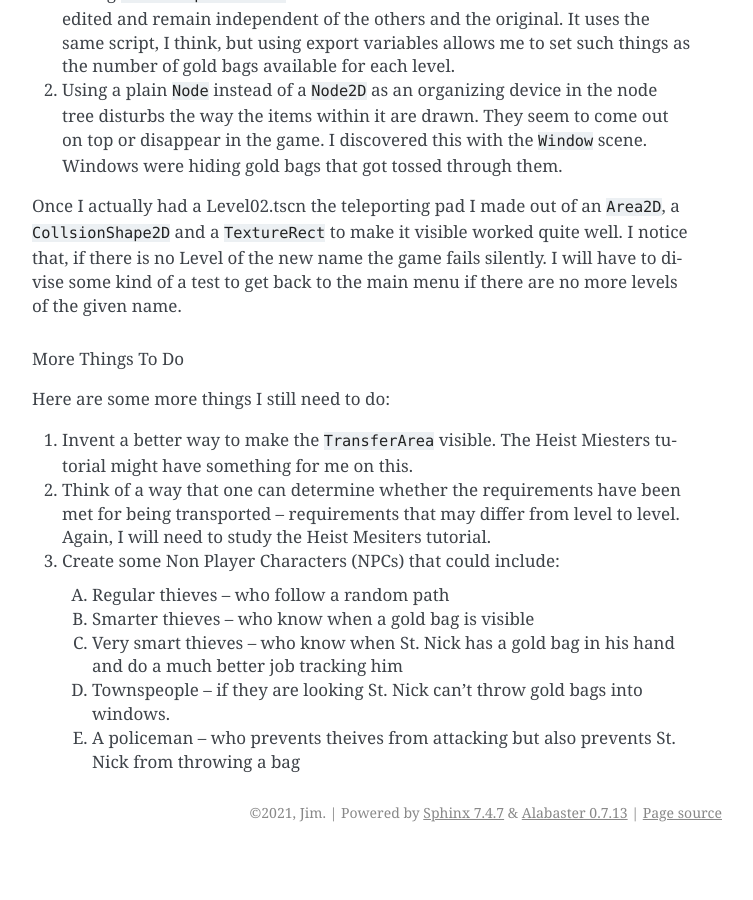
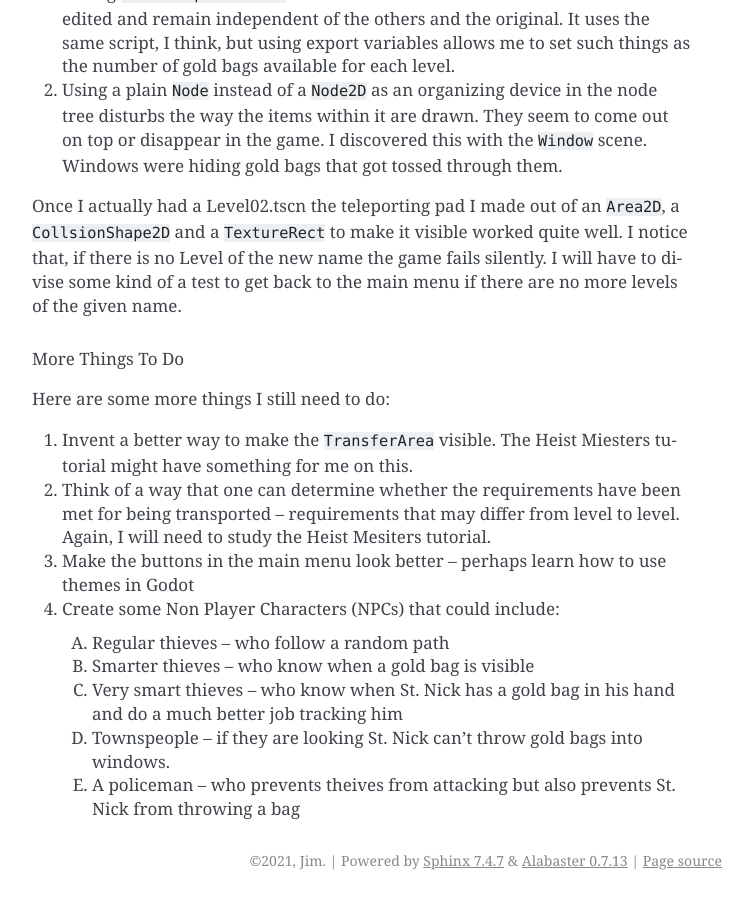
Before and after one commit to JMorris1575/Christmas2022, a Sphinx documentation site: the page built from docs/st_nick_game_dev.rst, in a window 1280 px wide and 900 px high, scrolled down 37098 px. Shown: the whole window, without its empty margins (388-1141 px from the left). Built offline with Sphinx 7.4.7, drawn with Linux system fonts in a browser that asks for light colours; before the commit the page ends 37950 px from its top, so only the background shows below that.

Commit message:
Minor update to the "More Things To Do" list

```diff
--- a/docs/st_nick_game_dev.rst
+++ b/docs/st_nick_game_dev.rst
@@ -1528,6 +1528,7 @@ Here are some more things I still need to do:
    this.
 #. Think of a way that one can determine whether the requirements have been met for being transported -- requirements
    that may differ from level to level. Again, I will need to study the Heist Mesiters tutorial.
+#. Make the buttons in the main menu look better -- perhaps learn how to use themes in Godot
 #. Create some Non Player Characters (NPCs) that could include:
 
    A. Regular thieves -- who follow a random path
```
